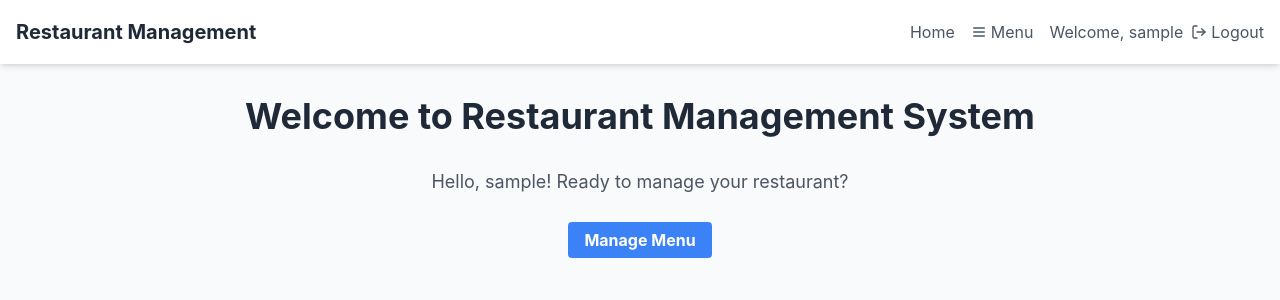
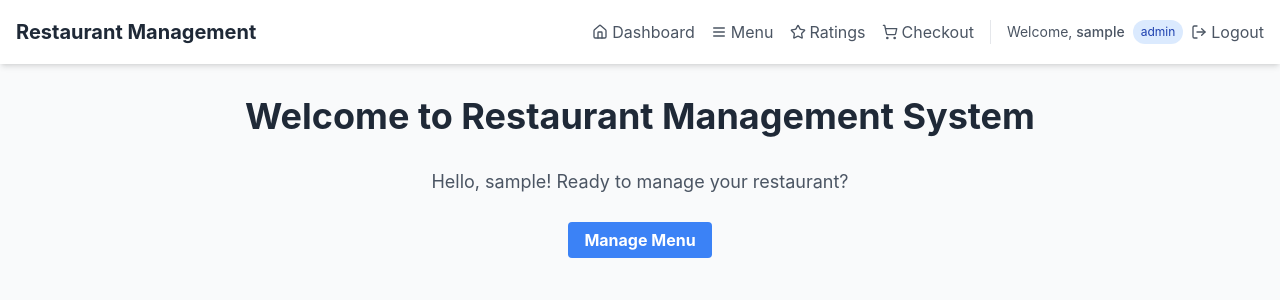
Before and after one commit to Advprog2025-B08/front_end_rizzerve, a React (Create React App) app: page /dashboard in a window 1280 px wide. Shown: the top 300 px of the page. Built offline with nearby package versions, Linux system fonts and the light colour scheme; sample sign-in values are in the browser's storage.

Commit message:
[REFACTOR] Merge Checkout

```diff
--- a/src/components/Navbar.jsx
+++ b/src/components/Navbar.jsx
@@ -1,10 +1,10 @@
 import React from 'react'
 import { Link, useNavigate } from 'react-router-dom'
 import { useAuth } from '../auth/contexts/AuthContext'
-import { LogOut, Menu } from 'lucide-react'
+import { LogOut, Menu, Home, Users, ShoppingCart, Star, Settings } from 'lucide-react'
 
 export default function Navbar() {
-  const { user, logout } = useAuth()
+  const { user, logout, isAuthenticated } = useAuth()
   const navigate = useNavigate()
 
   const handleLogout = () => {
@@ -12,35 +12,95 @@ export default function Navbar() {
     navigate('/login')
   }
 
+  if (!isAuthenticated) {
+    return null // Don't show navbar for non-authenticated users
+  }
+
+  const isAdmin = user?.role === 'ADMIN'
+  const isUser = user?.role === 'USER'
+
   return (
     <nav className="bg-white shadow-md">
       <div className="container mx-auto px-4">
         <div className="flex justify-between items-center h-16">
-          <Link to="/" className="text-xl font-bold text-gray-800">
+          <Link to="/dashboard" className="text-xl font-bold text-gray-800">
             Restaurant Management
           </Link>
 
           <div className="flex items-center space-x-4">
-            <Link to="/" className="text-gray-600 hover:text-gray-800">
-              Home
+            {/* Common routes for all authenticated users */}
+            <Link
+              to="/dashboard"
+              className="text-gray-600 hover:text-gray-800 flex items-center"
+            >
+              <Home className="w-4 h-4 mr-1" />
+              Dashboard
             </Link>
-            <Link to="/menu" className="text-gray-600 hover:text-gray-800 flex items-center">
+
+            <Link
+              to="/menu"
+              className="text-gray-600 hover:text-gray-800 flex items-center"
+            >
               <Menu className="w-4 h-4 mr-1" />
               Menu
             </Link>
 
-            {user && (
-              <div className="flex items-center space-x-2">
-                <span className="text-gray-600">Welcome, {user.username}</span>
+            <Link
+              to="/ratings"
+              className="text-gray-600 hover:text-gray-800 flex items-center"
+            >
+              <Star className="w-4 h-4 mr-1" />
+              Ratings
+            </Link>
+
+            <Link
+              to="/checkout"
+              className="text-gray-600 hover:text-gray-800 flex items-center"
+            >
+              <ShoppingCart className="w-4 h-4 mr-1" />
+              Checkout
+            </Link>
+
+            {/* Admin-only routes */}
+            {isAdmin && (
+              <Link
+                to="/admin/meja"
+                className="text-gray-600 hover:text-gray-800 flex items-center"
+              >
+                <Settings className="w-4 h-4 mr-1" />
+                Manage Tables
+              </Link>
+            )}
+
+            {/* User-only routes */}
+            {isUser && (
+              <Link
+                to="/meja"
+                className="text-gray-600 hover:text-gray-800 flex items-center"
+              >
+                <Users className="w-4 h-4 mr-1" />
+                My Table
+              </Link>
+            )}
+
+            {/* User info and logout */}
+            <div className="flex items-center space-x-2 border-l pl-4">
+              <span className="text-gray-600 text-sm">
+                Welcome, <span className="font-medium">{user?.username}</span>
+              </span>
+              <span className={`text-xs px-2 py-1 rounded-full ${
+                isAdmin ? 'bg-red-100 text-red-800' : 'bg-blue-100 text-blue-800'
+              }`}>
+                {user?.role}
+              </span>
               <button
                 onClick={handleLogout}
-                  className="flex items-center text-gray-600 hover:text-gray-800"
+                className="flex items-center text-gray-600 hover:text-gray-800 ml-2"
               >
                 <LogOut className="w-4 h-4 mr-1" />
                 Logout
               </button>
             </div>
-            )}
           </div>
         </div>
       </div>
```
Lines whose indentation alone changed are shown as unchanged.
